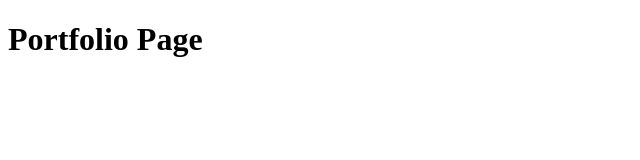
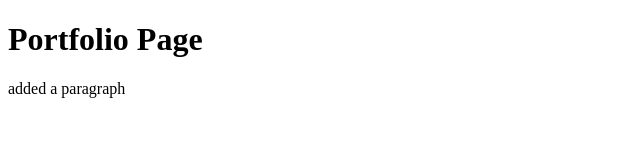
Before and after one commit to Steve-Crabtree/portfolio-site, a plain HTML site: page index.html in a window 1280 px wide. Shown: the whole page, without its empty margins (0-640 px from the left). Drawn offline with Linux system fonts and the light colour scheme.

Commit message:
added a paragraph to html document

```diff
--- a/index.html
+++ b/index.html
@@ -9,5 +9,7 @@
   </head>
   <body>
     <h1>Portfolio Page</h1>
+    <p>added a paragraph
+    </p>
   </body>
 </html>
```
